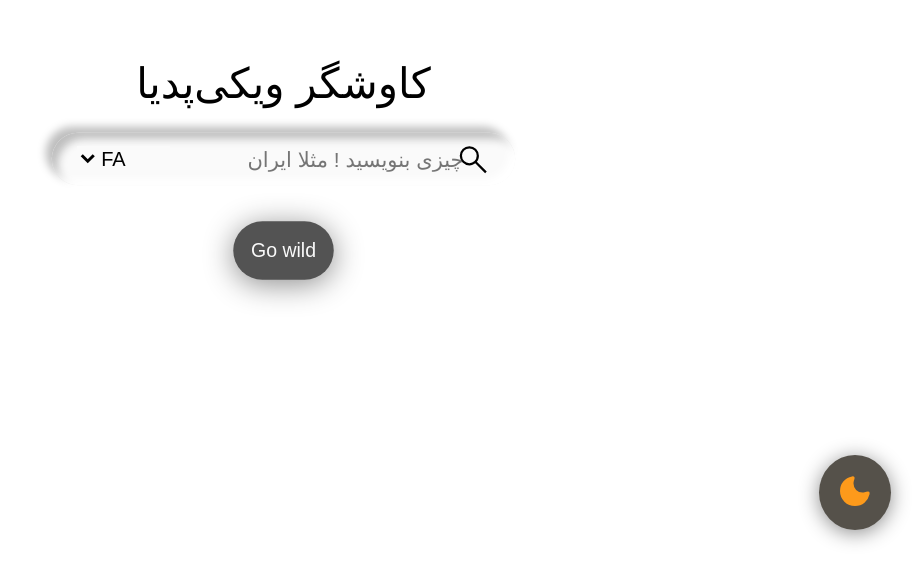
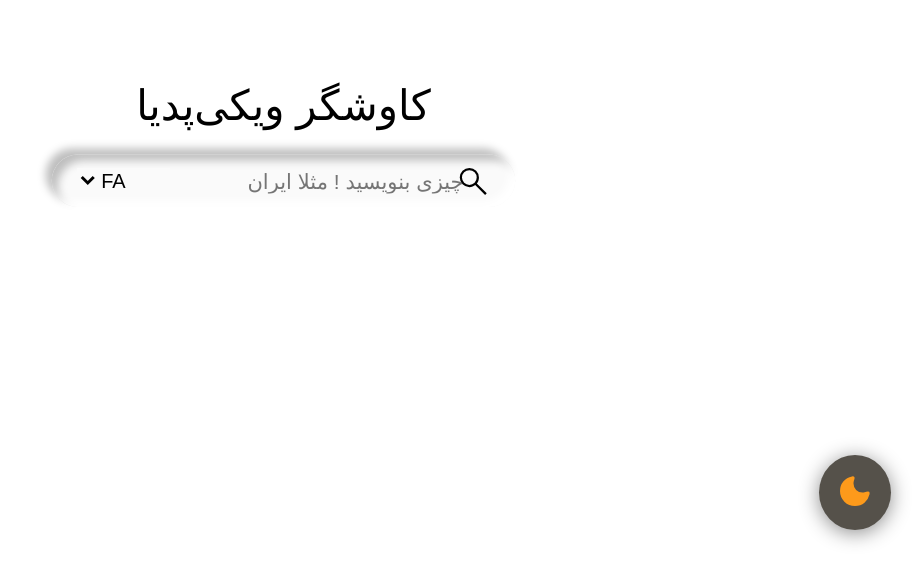
Before and after one commit to hamed-zeidabadi/user-authentication-API, a plain HTML site: page FrontEnd/admin/index.html in a window 1280 px wide. Shown: the part 238-800 px from the top of the page, without its empty margins (357-1280 px from the left). Drawn offline with Linux system fonts and the light colour scheme; a small style sheet from the web is missing.

Commit message:
chenge ui

```diff
--- a/FrontEnd/admin/index.html
+++ b/FrontEnd/admin/index.html
@@ -46,13 +46,9 @@
               <select class="select-language" onchange="selectLanguage(this.value)">
                 <option value="en" >en</option>
                 <option value="fa" selected="selected" >fa</option>
-
-
               </select>
             </div>
-            <a class="link-button" href="https://en.wikipedia.org/wiki/Special:Random">Go wild</a>
           </div>
-
           <ul id="entries" class="results empty"></ul>
           <div class="loading">
             <div class="spinner">
```
